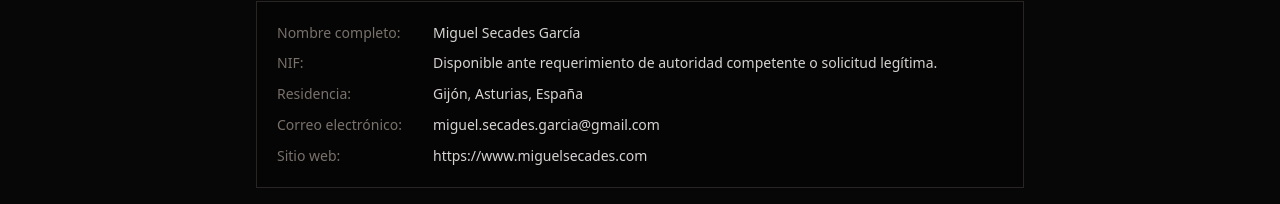
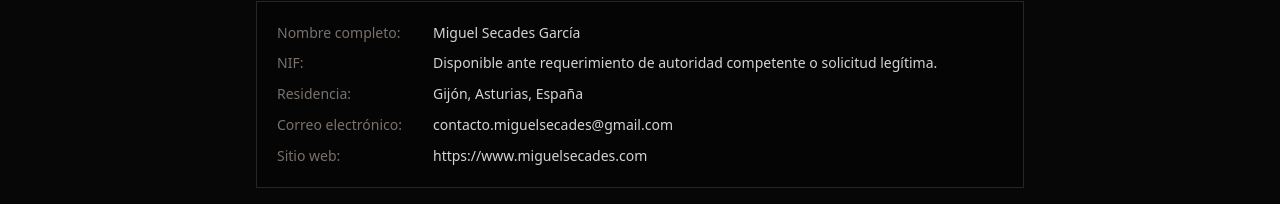
Before and after one commit to MiguelSecadesBYU/miguel-web-platform, a Next.js app: page /terms in a window 1280 px wide. Shown: the part 460-664 px from the top of the page. Built offline with nearby package versions, Linux system fonts and the light colour scheme.

Commit message:
cambio de email

```diff
--- a/src/app/api/contact/route.ts
+++ b/src/app/api/contact/route.ts
@@ -1,6 +1,6 @@
 import { NextRequest, NextResponse } from "next/server";
 
-const AUTHOR_EMAIL = "miguel.secades.garcia@gmail.com";
+const AUTHOR_EMAIL = "contacto.miguelsecades@gmail.com";
 
 export async function POST(req: NextRequest) {
   try {
--- a/src/app/contact/ContactClient.tsx
+++ b/src/app/contact/ContactClient.tsx
@@ -73,9 +73,9 @@ export default function ContactClient() {
           <div className="space-y-10">
             <div>
               <p className="mb-3 text-xs uppercase tracking-[0.25em] text-amber-500">Email</p>
-              <a href="mailto:miguel.secades.garcia@gmail.com"
+              <a href="mailto:contacto.miguelsecades@gmail.com"
                 className="break-all text-sm text-stone-300 transition hover:text-amber-400">
-                miguel.secades.garcia@gmail.com
+                contacto.miguelsecades@gmail.com
               </a>
             </div>
 
--- a/src/app/press/PressClient.tsx
+++ b/src/app/press/PressClient.tsx
@@ -56,10 +56,10 @@ export default function PressClient() {
           </p>
           <div className="mt-8">
             <a
-              href="mailto:miguel.secades.garcia@gmail.com"
+              href="mailto:contacto.miguelsecades@gmail.com"
               className="text-sm uppercase tracking-[0.2em] text-amber-500 transition hover:text-amber-400"
             >
-              Contacto de prensa: miguel.secades.garcia@gmail.com →
+              Contacto de prensa: contacto.miguelsecades@gmail.com →
             </a>
           </div>
         </div>
@@ -211,9 +211,9 @@ export default function PressClient() {
               <div className="grid gap-6 sm:grid-cols-2">
                 <div>
                   <p className="mb-2 text-xs uppercase tracking-[0.2em] text-amber-500">Email</p>
-                  <a href="mailto:miguel.secades.garcia@gmail.com"
+                  <a href="mailto:contacto.miguelsecades@gmail.com"
                     className="text-sm text-stone-300 transition hover:text-amber-400">
-                    miguel.secades.garcia@gmail.com
+                    contacto.miguelsecades@gmail.com
                   </a>
                 </div>
                 <div>
--- a/src/app/privacy/page.tsx
+++ b/src/app/privacy/page.tsx
@@ -8,7 +8,7 @@ export const metadata: Metadata = {
 
 const LAST_UPDATE = "Junio 2026";
 const RESPONSIBLE_NAME = "Miguel Secades García";
-const EMAIL = "miguel.secades.garcia@gmail.com";
+const EMAIL = "contacto.miguelsecades@gmail.com";
 
 export default function PrivacyPage() {
   return (
--- a/src/app/terms/page.tsx
+++ b/src/app/terms/page.tsx
@@ -9,7 +9,7 @@ export const metadata: Metadata = {
 
 const LAST_UPDATE = "Junio 2026";
 const RESPONSIBLE_NAME = "Miguel Secades García";
-const EMAIL = "miguel.secades.garcia@gmail.com";
+const EMAIL = "contacto.miguelsecades@gmail.com";
 const ADDRESS = "Gijón, Asturias, España";
 const NIF = "Disponible ante requerimiento de autoridad competente o solicitud legítima.";
 const DOMAIN = "www.miguelsecades.com";
```
